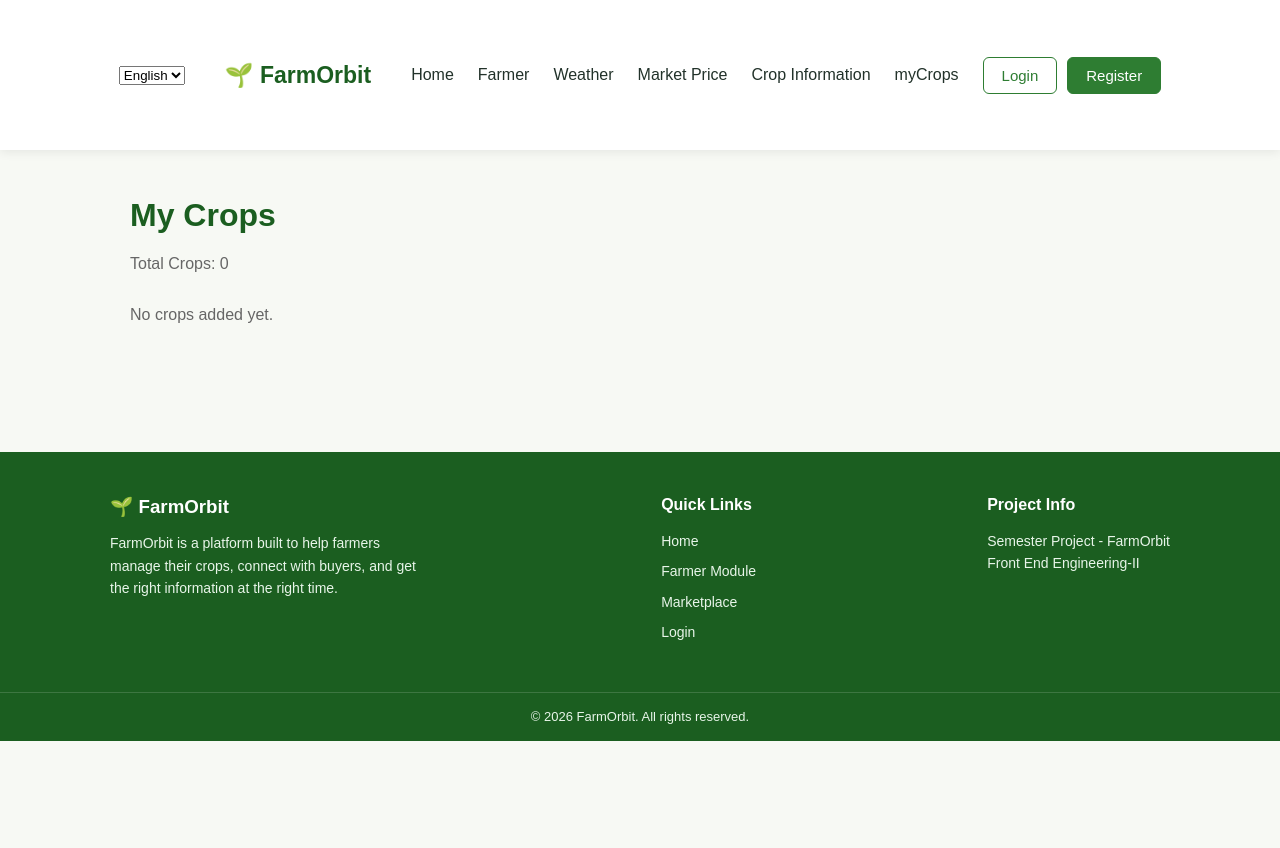
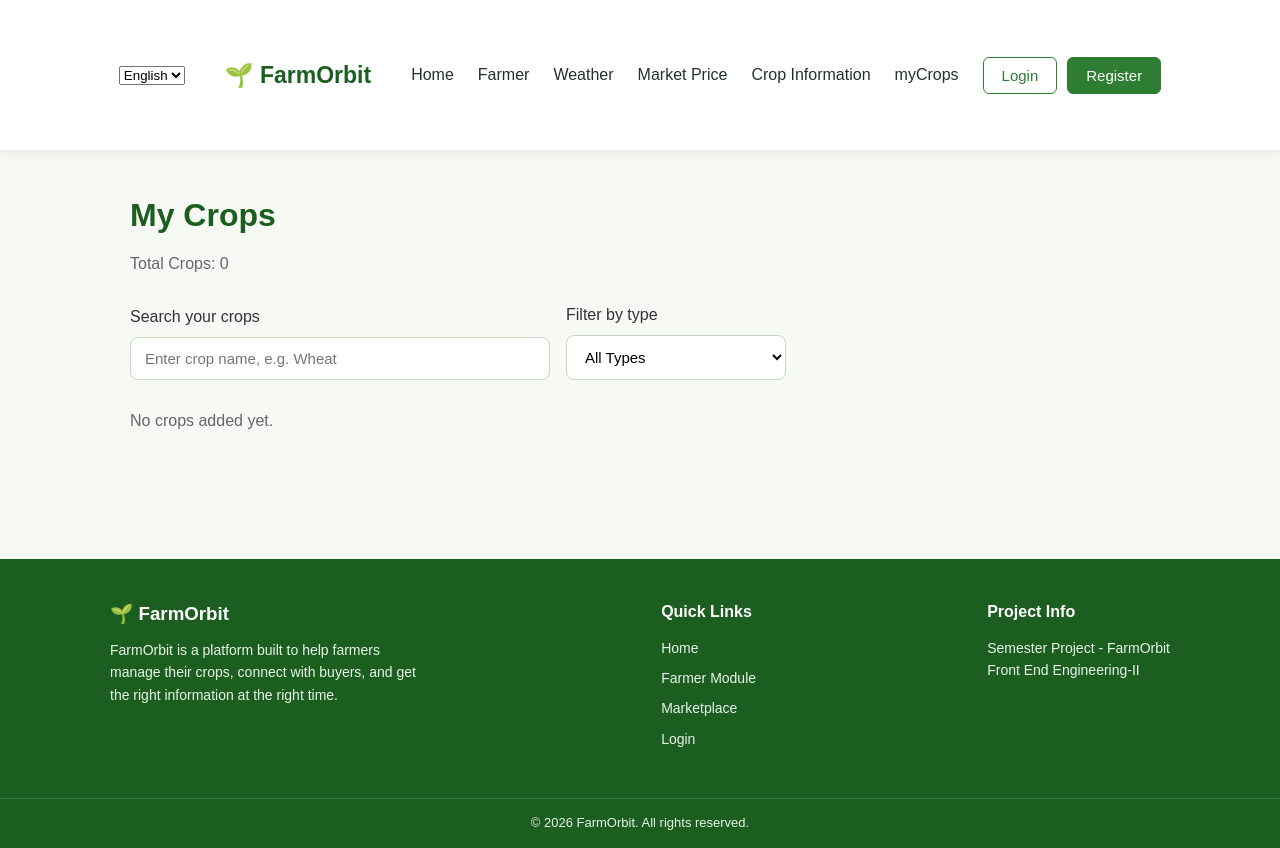
Before and after one commit to kalraananya2007-source/FarmOrbit, a React (Vite) app: page /my-crops in a window 1280 px wide. Before the commit the page ends 800 px from the top, so only its background shows below. Built offline with nearby package versions, Linux system fonts and the light colour scheme.

Commit message:
Add crop search and type filter

```diff
--- a/src/pages/MyCrop.css
+++ b/src/pages/MyCrop.css
@@ -1,3 +1,4 @@
+
 .my-crops {
   max-width: 1100px;
   margin: 0 auto;
@@ -12,6 +13,50 @@
 .my-crops > p {
   color: #666;
   margin-bottom: 25px;
+}
+
+/* Search and Type Filter */
+.crop-search-row {
+  display: flex;
+  align-items: flex-end;
+  gap: 16px;
+  margin: 0 0 28px;
+}
+
+.crop-search,
+.crop-type-filter {
+  width: 100%;
+  max-width: 420px;
+}
+
+.crop-type-filter {
+  max-width: 220px;
+}
+
+.crop-search label,
+.crop-type-filter label {
+  display: block;
+  margin-bottom: 8px;
+  color: #333;
+  font-weight: 500;
+}
+
+.crop-search input,
+.crop-type-filter select {
+  width: 100%;
+  box-sizing: border-box;
+  padding: 12px 14px;
+  border: 1px solid #c8d8c5;
+  border-radius: 8px;
+  font-size: 15px;
+  outline: none;
+  background: white;
+}
+
+.crop-search input:focus,
+.crop-type-filter select:focus {
+  border-color: #2e7d32;
+  box-shadow: 0 0 0 2px rgba(46, 125, 50, 0.1);
 }
 
 /* Crop List */
@@ -177,6 +222,17 @@
     padding: 25px 15px;
   }
 
+  .crop-search-row {
+    flex-direction: column;
+    align-items: stretch;
+    gap: 14px;
+  }
+
+  .crop-search,
+  .crop-type-filter {
+    max-width: 100%;
+  }
+
   .crop-list {
     grid-template-columns: 1fr;
   }
--- a/src/pages/MyCrop.jsx
+++ b/src/pages/MyCrop.jsx
@@ -1,8 +1,11 @@
+
 import { useEffect, useState } from 'react';
 import './MyCrop.css';
 
 function MyCrops() {
   const [crops, setCrops] = useState([]);
+  const [searchTerm, setSearchTerm] = useState('');
+  const [selectedType, setSelectedType] = useState('All Types');
 
   const [editingCrop, setEditingCrop] = useState(null);
 
@@ -14,13 +17,13 @@ function MyCrops() {
   const [error, setError] = useState('');
 
   useEffect(() => {
-    const savedCrops = JSON.parse(localStorage.getItem('crops')) || [];
+    const savedCrops =
+      JSON.parse(localStorage.getItem('crops')) || [];
     setCrops(savedCrops);
   }, []);
 
   function editCrop(crop) {
     setEditingCrop(crop);
-
     setCropName(crop.name);
     setCropType(crop.type);
     setFieldLocation(crop.location);
@@ -31,7 +34,6 @@ function MyCrops() {
 
   function cancelEdit() {
     setEditingCrop(null);
-
     setCropName('');
     setCropType('');
     setFieldLocation('');
@@ -67,7 +69,6 @@ function MyCrops() {
     localStorage.setItem('crops', JSON.stringify(updatedCrops));
 
     alert('Crop updated successfully!');
-
     cancelEdit();
   }
 
@@ -88,12 +89,64 @@ function MyCrops() {
     localStorage.setItem('crops', JSON.stringify(updatedCrops));
   }
 
+  // Get crop types automatically from saved crops
+  const cropTypes = [
+    ...new Set(crops.map((crop) => crop.type).filter(Boolean))
+  ];
+
+  // Apply both search and type filter
+  const filteredCrops = crops.filter((crop) => {
+    const matchesName = (crop.name || '')
+      .toLowerCase()
+      .includes(searchTerm.toLowerCase());
+
+    const matchesType =
+      selectedType === 'All Types' ||
+      crop.type === selectedType;
+
+    return matchesName && matchesType;
+  });
+
   return (
     <div className="my-crops">
       <h1>My Crops</h1>
 
       <p>Total Crops: {crops.length}</p>
 
+      {/* Search Bar and Type Filter */}
+      <div className="crop-search-row">
+        <div className="crop-search">
+          <label htmlFor="cropSearch">Search your crops</label>
+
+          <input
+            id="cropSearch"
+            type="text"
+            placeholder="Enter crop name, e.g. Wheat"
+            value={searchTerm}
+            onChange={(e) => setSearchTerm(e.target.value)}
+          />
+        </div>
+
+        <div className="crop-type-filter">
+          <label htmlFor="cropTypeFilter">Filter by type</label>
+
+          <select
+            id="cropTypeFilter"
+            value={selectedType}
+            onChange={(e) => setSelectedType(e.target.value)}
+          >
+            <option value="All Types">All Types</option>
+
+            {cropTypes.map((type) => (
+              <option value={type} key={type}>
+                {type}
+              </option>
+            ))}
+          </select>
+        </div>
+      </div>
+
+      {/* Edit Crop Form */}
       {editingCrop && (
         <div className="crop-card">
           <h2>Edit Crop</h2>
@@ -152,11 +205,16 @@ function MyCrops() {
         </div>
       )}
 
+      {/* Crop List */}
       {crops.length === 0 ? (
         <p className="no-crops">No crops added yet.</p>
+      ) : filteredCrops.length === 0 ? (
+        <p className="no-crops">
+          No crops found. Try another name.
+        </p>
       ) : (
         <div className="crop-list">
-          {crops.map((crop) => (
+          {filteredCrops.map((crop) => (
             <div className="crop-card" key={crop.id}>
               <h2>{crop.name}</h2>
 
@@ -180,7 +238,9 @@ function MyCrops() {
                 Edit Crop
               </button>
 
-              <button onClick={() => deleteCrop(crops.indexOf(crop))}>
+              <button
+                onClick={() => deleteCrop(crops.indexOf(crop))}
+              >
                 Delete Crop
               </button>
             </div>
```
